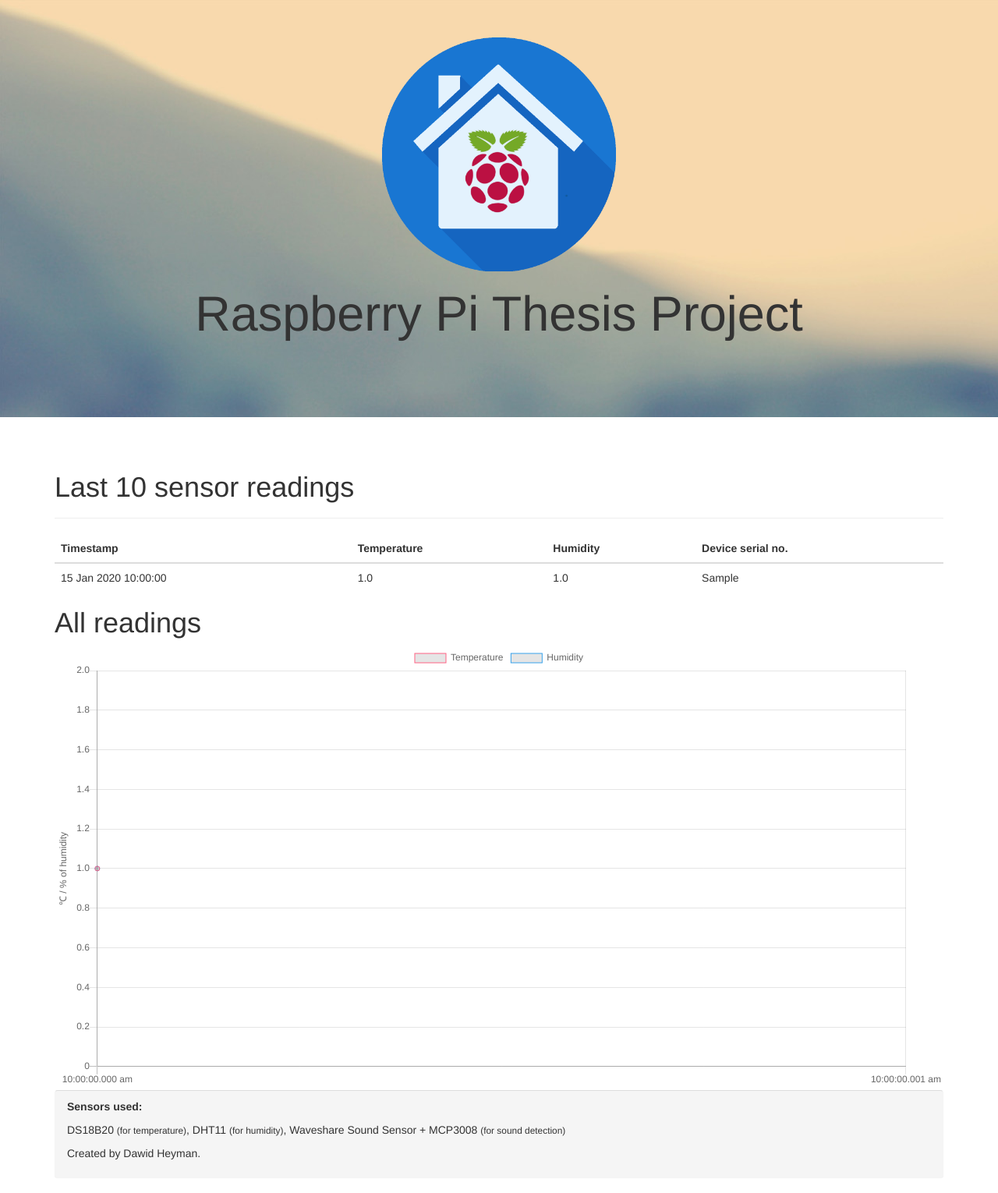
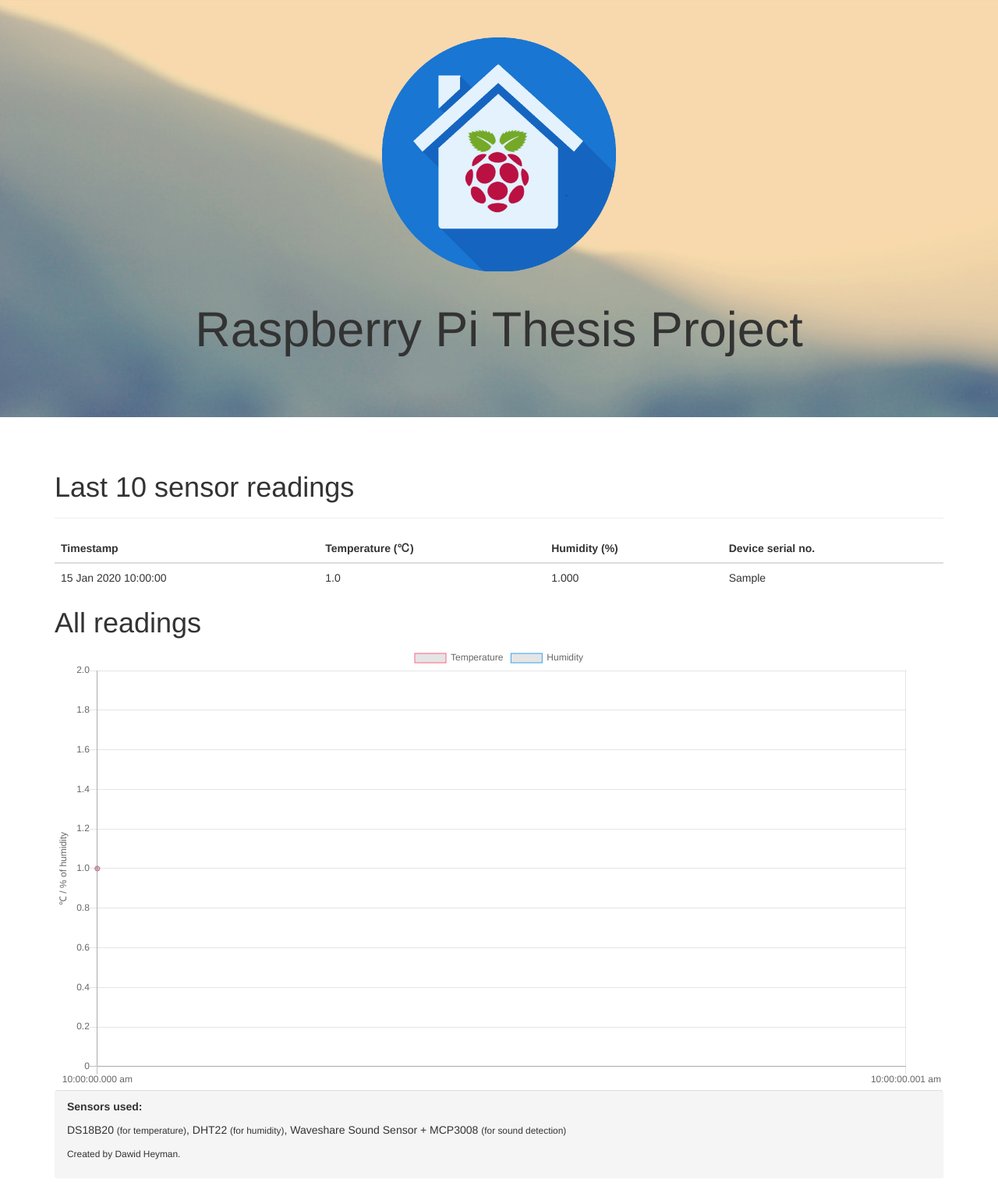
Before and after one commit to dawhey/sensors-app-api, a Flask app: page /entries in a window 1280 px wide. Shown: the whole page at 78% size. Run offline with Flask 2, Linux system fonts and the light colour scheme; tables that the repository leaves empty hold one stand-in row (values such as "Sample post"); some libraries are stand-ins or nearby versions.

Commit message:
adapted index.html to more precise sensor data

```diff
--- a/templates/index.html
+++ b/templates/index.html
@@ -12,8 +12,9 @@
     <body>
         <div class="jumbotron text-center" style="background-image: url({{ url_for('static', filename='images/blurredbackground.jpg') }});" >
             <img src="{{ url_for('static', filename='images/header_icon.png') }}" class="img-rounded" width="300" height="300">
+            </br></br>
             <h1>Raspberry Pi Thesis Project</h1>
-            </br></br>
+            </br>
         </div>
         <div class="container">
             <div class="page-header"><h1>Last 10 sensor readings</h1></div>
@@ -21,8 +22,8 @@
                 <thead>
                     <tr>
                         <th>Timestamp</th>
-                        <th>Temperature</th>
-                        <th>Humidity</th>
+                        <th>Temperature (℃) </th>
+                        <th>Humidity (%)</th>
                         <th>Device serial no.</th>
                     </tr>
                 </thead>
@@ -31,7 +32,7 @@
                         <tr>
                             <td>{{ entry.timestamp.strftime("%d %b %Y %H:%M:%S")}}</td>
                             <td>{{ entry.temperature }}</td>
-                            <td>{{ entry.humidity }}</td>
+                            <td>{{ '%0.3f' % entry.humidity|float }}</td>
                             <td>{{ entry.device_serial_no }}</td>
                         </tr>
                     {% endfor %}
@@ -90,8 +91,8 @@
             </script>
             <div class="panel panel-footer">
                 <p><strong>Sensors used:</strong></p>
-                <p>DS18B20 <small>(for temperature)</small>, DHT11 <small>(for humidity)</small>, Waveshare Sound Sensor + MCP3008 <small>(for sound detection)</small></p>
-                <p>Created by Dawid Heyman.</p>
+                <p>DS18B20 <small>(for temperature)</small>, DHT22 <small>(for humidity)</small>, Waveshare Sound Sensor + MCP3008 <small>(for sound detection)</small></p>
+                <p><small>Created by Dawid Heyman.</small></p>
             </div>
         </div>
     </body>
```
